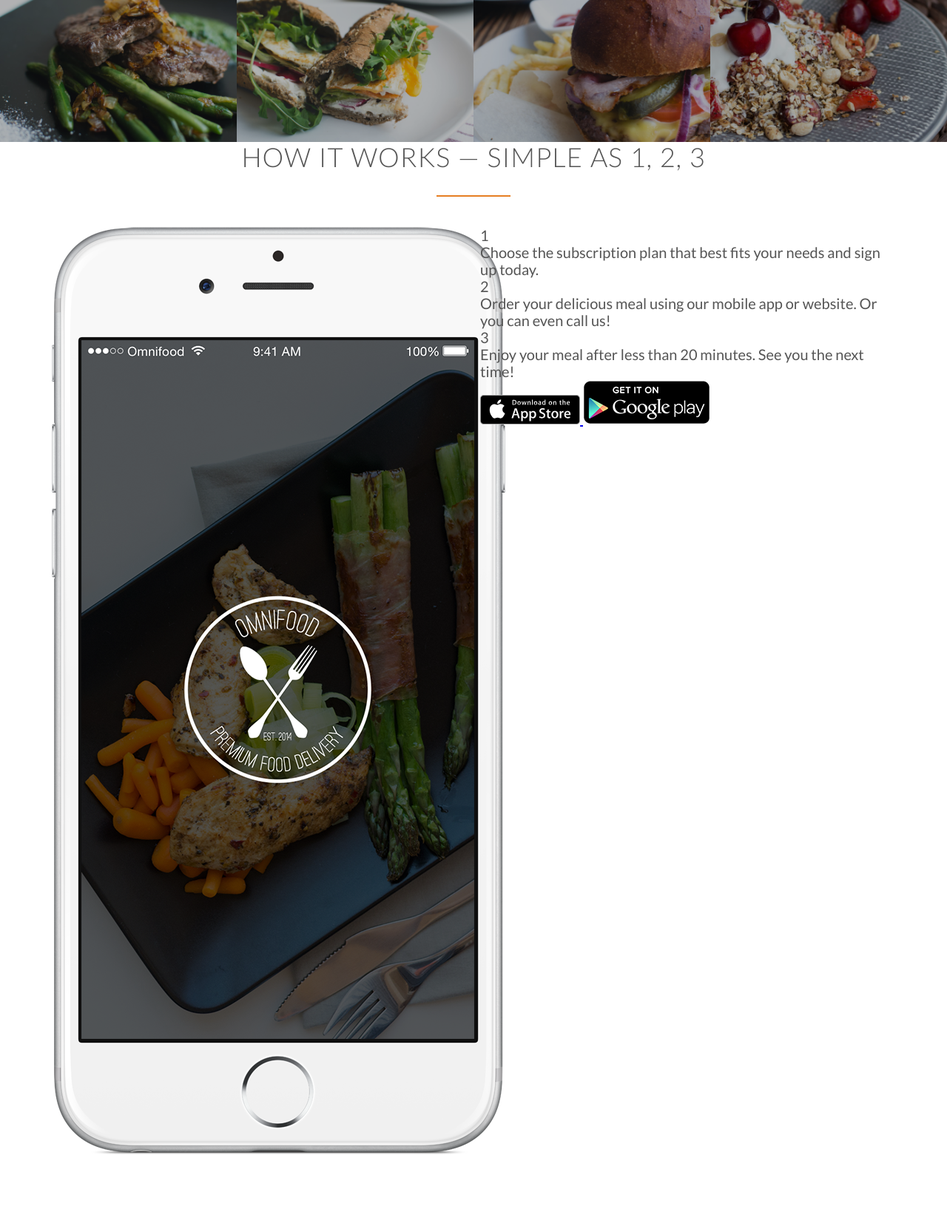
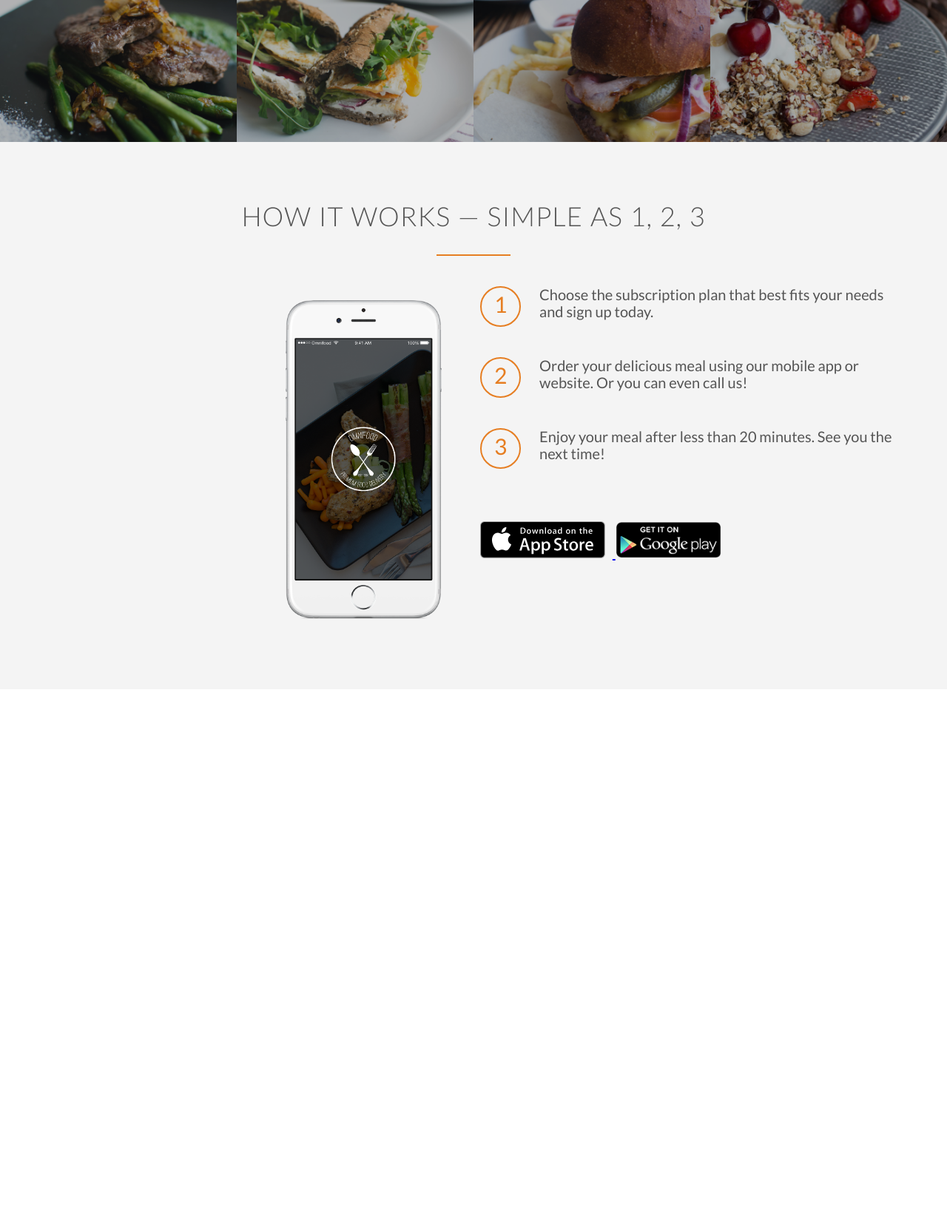
Before and after one commit to aindriu80/Omnifood2, a PHP site: page / in a window 1280 px wide. Shown: the part 1835-3493 px from the top of the page at 74% size. After the commit the page ends 2672 px from the top, so only its background shows below. Run offline with PHP 8.4, Linux system fonts and the light colour scheme; some web fonts are replaced.

Commit message:
Building How it works - allign boxes, steps with circle images, reset floats

```diff
--- a/index.html
+++ b/index.html
@@ -70,7 +70,7 @@
     </div>
  </section>
     <section class="section-meals">
-        <ul class="meals-showcase">
+        <ul class="meals-showcase clearfix" >
         <li>
             <figure class="meal-photo">
                 <img src="resources/img/1.jpg" alt="Korean bibimbap with egg and vegetables">
@@ -94,7 +94,7 @@
         </ul>
     </section>
      <section class="section-meals">
-        <ul class="meals-showcase">
+        <ul class="meals-showcase clearfix">
         <li>
             <figure class="meal-photo">
                 <img src="resources/img/5.jpg" alt="Paleo beef steak with vegetables">
@@ -123,10 +123,10 @@
             <h2>How it works &mdash; Simple as 1, 2, 3</h2>
         </div>
         <div class="row">
-            <div class="col span-1-of-2">
+            <div class="col span-1-of-2 steps-box">
                 <img src="resources/img/app-iPhone.png" alt="Omnifood app on IPhone" class="app-screen">
             </div>
-            <div class="col span-1-of-2">
+            <div class="col span-1-of-2 steps-box">
                 <div class="works-step">
                     <div>1</div>
                     <p>Choose the subscription plan that best fits your needs and sign up today.</p>
--- a/resources/css/style.css
+++ b/resources/css/style.css
@@ -21,6 +21,14 @@ html {
     text-rendering: optimizeLegibility;
 }
 
+.clearfix {zoom: 1}
+.clearfix:after {
+    content: '.';
+    clear: both;
+    display: block;
+    height: 0;
+    visibility: hidden;
+}
 /*-----------------------------------------
 --------------Reusable Components----------
 -----------------------------------------*/
@@ -255,3 +263,54 @@ header {
     opacity: 1;
     transform: scale(1.03);
 }
+
+/*-----------------------------------------
+-------------- How It Works Section--------
+-----------------------------------------*/
+
+.section-steps {
+    background-color: #f4f4f4;
+}
+
+.steps-box:first-child {
+    text-align: right;
+    padding-right: 3%;
+    margin-top: 30px;
+}
+
+.steps-box:last-child {
+    padding-left: 3%;
+    margin-top: 70px;
+}
+
+.app-screen {
+    width: 40%;
+}
+
+.works-step {
+    margin-bottom: 50px;
+}
+
+.works-step:last-of-type {
+    margin-bottom: 80px;
+}
+
+.works-step div  {
+    color: #e67e22;
+    border: 2px solid #e67e22;
+    display: inline-block;
+    border-radius: 50%;
+    height: 55px;
+    width:55px;
+    text-align: center;
+    padding: 5px;
+    float: left;
+    font-size: 150%;
+    margin-right: 25px;
+}
+
+.btn-app img {
+    height: 50px;
+    width: auto;
+    margin-right: 10px;
+}
```
